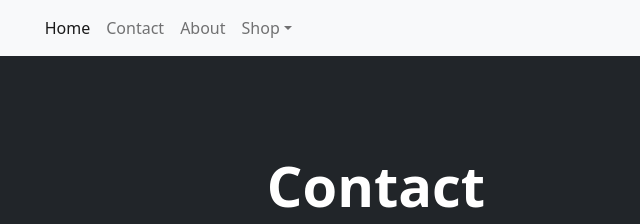
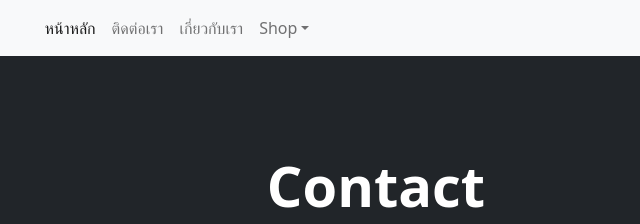
Before and after one commit to samplayboy/git-workshop-app, a plain HTML site: page contact.html in a window 1280 px wide. Shown: the top 224 px of the page, 264-904 px from the left. Drawn offline with nearby package versions, Linux system fonts and the light colour scheme.

Commit message:
fix: change menu to thai

```diff
--- a/contact.html
+++ b/contact.html
@@ -21,9 +21,9 @@
                 <button class="navbar-toggler" type="button" data-bs-toggle="collapse" data-bs-target="#navbarSupportedContent" aria-controls="navbarSupportedContent" aria-expanded="false" aria-label="Toggle navigation"><span class="navbar-toggler-icon"></span></button>
                 <div class="collapse navbar-collapse" id="navbarSupportedContent">
                     <ul class="navbar-nav me-auto mb-2 mb-lg-0 ms-lg-4">
-                        <li class="nav-item"><a class="nav-link active" aria-current="page" href="index.html">Home</a></li>
-						<li class="nav-item"><a class="nav-link" href="#!">Contact</a></li>
-                        <li class="nav-item"><a class="nav-link" href="#!">About</a></li>
+                        <li class="nav-item"><a class="nav-link active" aria-current="page" href="index.html">หน้าหลัก</a></li>
+						<li class="nav-item"><a class="nav-link" href="#!">ติดต่อเรา</a></li>
+                        <li class="nav-item"><a class="nav-link" href="#!">เกี่ยวกับเรา</a></li>
                         <li class="nav-item dropdown">
                             <a class="nav-link dropdown-toggle" id="navbarDropdown" href="#" role="button" data-bs-toggle="dropdown" aria-expanded="false">Shop</a>
                             <ul class="dropdown-menu" aria-labelledby="navbarDropdown">
```
